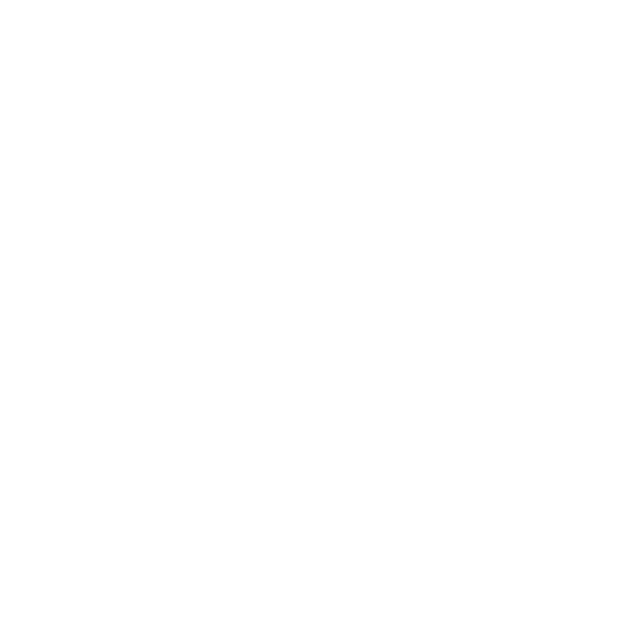
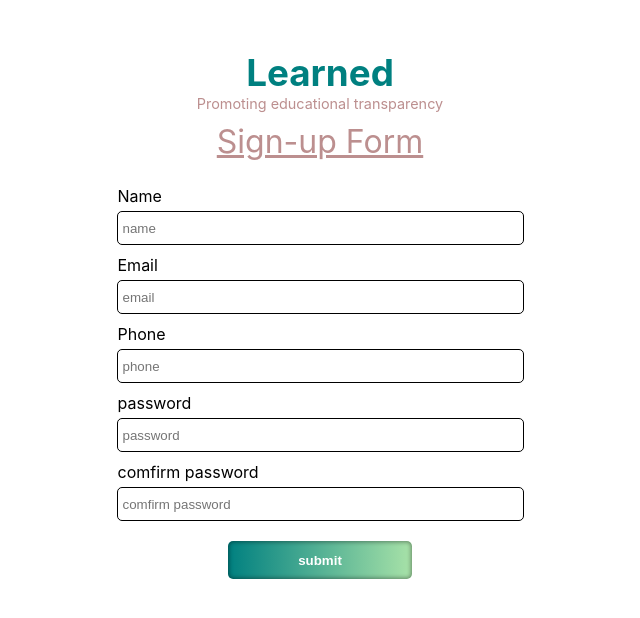
Before and after one commit to dom-codex/kwizzer-frontend, a React (Create React App) app: page / in a window 1280 px wide. Shown: the top 618 px of the page, without its empty margins (320-960 px from the left). Built offline with nearby package versions, Linux system fonts and the light colour scheme.

Commit message:
chore: design sign up page

```diff
--- a/src/App.css
+++ b/src/App.css
@@ -1,7 +1,6 @@
 .App {
-  text-align: center;
   height: 100vh;
-  width: 100vh;
+  width: 100%;
 }
 
 .App-logo {
--- a/src/App.js
+++ b/src/App.js
@@ -1,13 +1,12 @@
 import React from "react";
-import logo from "./logo.svg";
+//import logo from "./logo.svg";
+import SignUp from "./components/signUp";
 import "./App.css";
 
 function App() {
   return (
     <div className="App">
-      <header>
-        <div class="nav"></div>
-      </header>
+      <SignUp />
     </div>
   );
 }
--- /dev/null
+++ b/src/components/signUp.js
@@ -0,0 +1,51 @@
+import React from "react";
+import "../css/signUp.css";
+function SignUp() {
+  return (
+    <section className="signup">
+      <div className="signup-body">
+        <div className="signup-header">
+          <h1>Learned</h1>
+          <p>Promoting educational transparency</p>
+          <p className="title">Sign-up Form</p>
+        </div>
+        <div className="signup-content">
+          <div className="signUp-input">
+            <label for="name">Name</label>
+            <input id="name" type="text" maxLength="30" placeholder="name" />
+          </div>
+          <div className="signUp-input">
+            <label for="email">Email</label>
+            <input id="email" type="email" placeholder="email" />
+          </div>
+          <div className="signUp-input">
+            <label for="phone">Phone</label>
+            <input id="phone" type="phone" maxLength="20" placeholder="phone" />
+          </div>
+          <div className="signUp-input">
+            <label for="password">password</label>
+            <input
+              id="password"
+              type="password"
+              minLength="5"
+              placeholder="password"
+            />
+          </div>
+          <div className="signUp-input">
+            <label for="comfirm-password">comfirm password</label>
+            <input
+              id="comfirm-password"
+              type="password"
+              minLength="20"
+              placeholder="comfirm password"
+            />
+          </div>
+          <div className="btn-cont">
+            <button class="submit-btn">submit</button>
+          </div>
+        </div>
+      </div>
+    </section>
+  );
+}
+export default SignUp;
--- /dev/null
+++ b/src/css/signUp.css
@@ -0,0 +1,68 @@
+.signup * {
+  padding: 0;
+  margin: 0;
+}
+.signup {
+  height: 100%;
+  padding-top: 50px;
+}
+.signup-header h1 {
+  font-size: 2.3em;
+  text-align: center;
+  color: teal;
+}
+.signup-header p {
+  font-size: 0.9em;
+  text-align: center;
+  color: rosybrown;
+}
+p.title {
+  font-size: 2rem;
+  margin-top: 10px;
+  margin-bottom: 25px;
+  text-decoration: underline;
+}
+.signup-content {
+  text-align: center;
+}
+section.signup label {
+  display: block;
+  max-width: 405px;
+  margin: auto;
+  margin-bottom: 5px;
+  text-align: left;
+  cursor: pointer;
+}
+.signUp-input input {
+  width: 100%;
+  height: 32px;
+  padding-left: 5px;
+  max-width: 400px;
+  margin-bottom: 10px;
+  border: 1px solid;
+  border-radius: 5px;
+}
+.btn-cont {
+  max-width: 408px;
+  margin: auto;
+  margin-top: 10px;
+}
+.btn-cont button {
+  height: 38px;
+  width: 45%;
+  background-color: turquoise;
+  background-image: linear-gradient(90deg, teal, rgb(168, 226, 168));
+  color: #fff;
+  font-weight: bold;
+  border: none;
+  border-radius: 5px;
+  outline: none;
+  box-shadow: inset 0 0 4px 1px rgba(0, 0, 0, 0.4);
+}
+.btn-cont button:hover,
+.btn-cont button:active {
+  background-color: rgba(84, 230, 230, 0.918);
+  background-image: none;
+  border: 2px solid teal;
+  color: #000;
+}
```
Also changed, not shown: package.json (line endings or trailing spaces).
